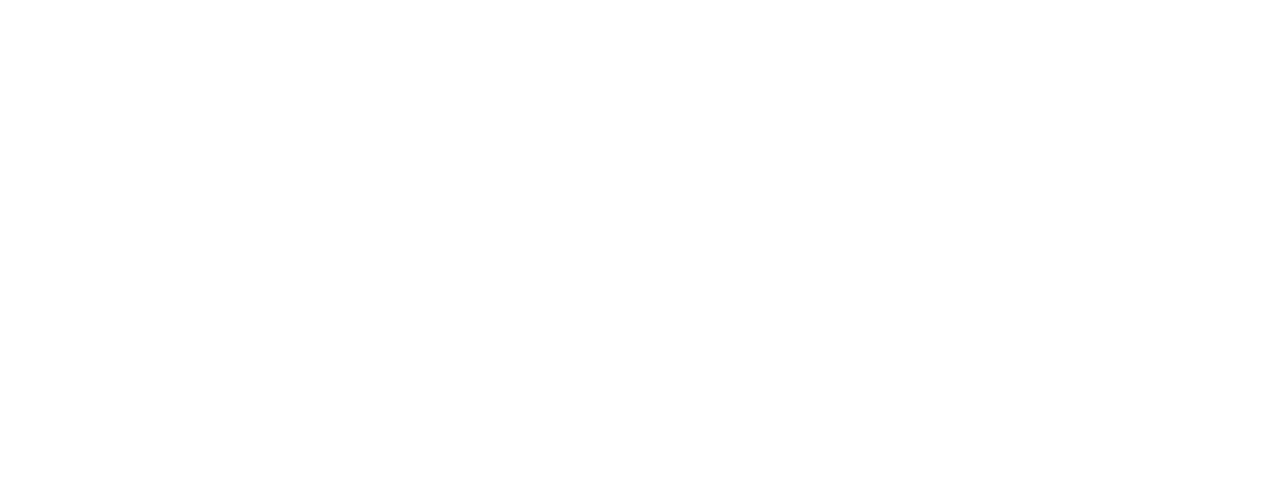
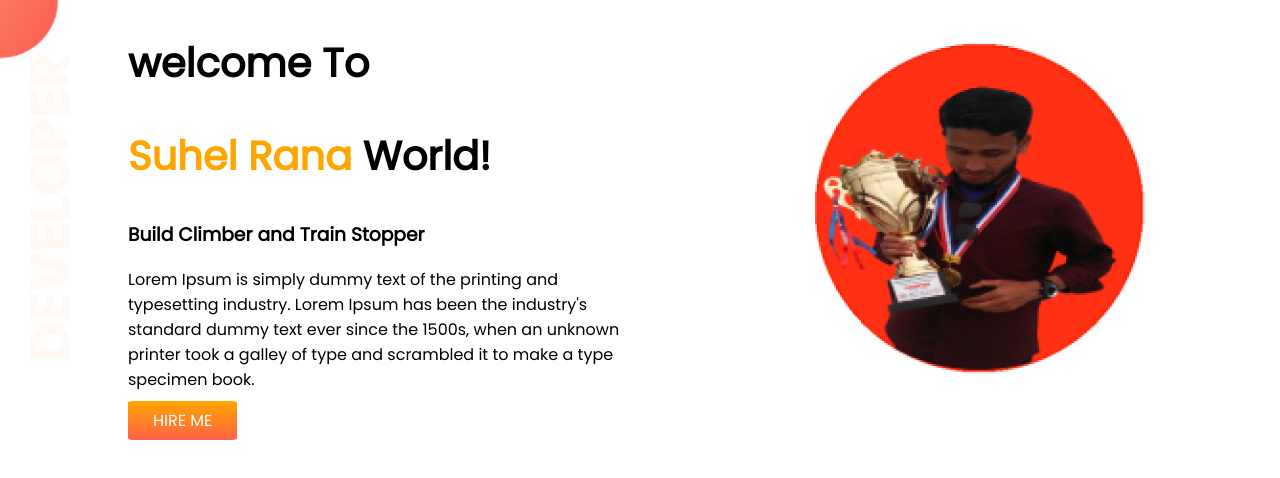
Before and after one commit to suhel45/developer-portfolio, a plain HTML site: page developer-portfolio/index.html in a window 1280 px wide. Drawn offline with Linux system fonts and the light colour scheme.

Commit message:
fisrt section added

```diff
--- a/developer-portfolio/index.html
+++ b/developer-portfolio/index.html
@@ -6,8 +6,26 @@
     <meta name="viewport" content="width=device-width, initial-scale=1.0">
     <title>suhel's portfolio website</title>
     <link rel="stylesheet" href="style.css">
+     <link rel="preconnect" href="https://fonts.googleapis.com">
+    <link rel="preconnect" href="https://fonts.gstatic.com" crossorigin>
+    <link href="https://fonts.googleapis.com/css2?family=Poppins&display=swap" rel="stylesheet">
 </head>
 <body>
+    <section class="top-banner">
+     <div class="half-width">
+        <h1>welcome To</h1>
+        <h1><span class="rana">Suhel Rana</span> World!</h1>
+        <h3>Build Climber and Train Stopper</h3>
+        <p>Lorem Ipsum is simply dummy text of the printing and typesetting industry. Lorem Ipsum has been the industry's
+        standard dummy text ever since the 1500s, when an unknown printer took a galley of type and scrambled it to make a
+        type specimen book.<p>
+            <a class="linke-buuton" target="_blank" href="https://www.linkedin.com/onboarding/start/profile-location/new/">HIRE ME</a>
+     </div>
+      <div class="half-width">
+
+        <img src="image/suhel.PNG" alt="">
+      </div>
+      </section>
 
 </body>
 </html>
--- a/developer-portfolio/style.css
+++ b/developer-portfolio/style.css
@@ -0,0 +1,34 @@
+body{
+    font-family: 'Poppins', sans-serif;
+    margin: 0;
+
+}
+h1{
+    font-size: 40px;
+}
+
+section{
+    display: flex;
+}
+.half-width{
+    width: 50%;
+    padding-left: 10%;
+}
+.half-width img{
+    width: 80%;
+
+}
+.rana{
+    color: #FFA500;
+}
+.linke-buuton{
+    text-decoration: none;
+    background-image: linear-gradient(orange,tomato);
+    padding: 8px 25px;
+    border-radius: 5%;
+    color: white;
+}
+.top-banner{
+    background-image: url(image/top-banner.png);
+    background-repeat: no-repeat;
+}
```
Also changed, not shown: developer-portfolio/image/suhel.PNG (added), developer-portfolio/image/top-banner.png (added).
